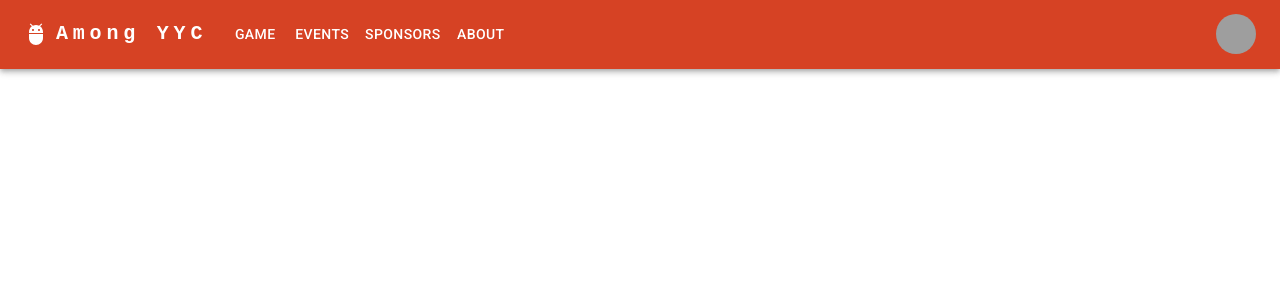
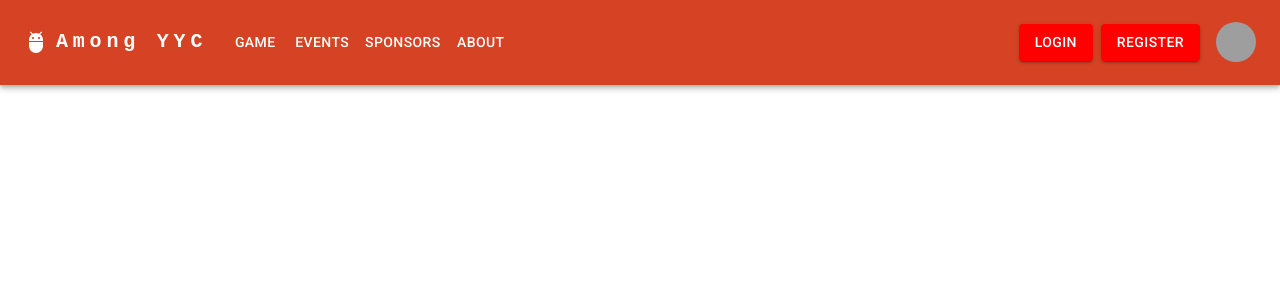
Before and after one commit to elgorhythm/amongYYC-client, a React (Create React App) app: page / in a window 1280 px wide. Shown: the top 300 px of the page. Built offline with nearby package versions, Linux system fonts and the light colour scheme; grey boxes are pictures that could not be loaded.

Commit message:
Created Navgation and paths for pages on the navBar

```diff
--- a/src/components/navbar/NavBar.jsx
+++ b/src/components/navbar/NavBar.jsx
@@ -12,11 +12,14 @@ import Button from "@mui/material/Button";
 import Tooltip from "@mui/material/Tooltip";
 import MenuItem from "@mui/material/MenuItem";
 import AdbIcon from "@mui/icons-material/Adb";
+import { bgcolor } from "@mui/system";
+import { useNavigate } from "react-router-dom";
 
 const pages = ["Game", "Events", "Sponsors", "About"];
 const settings = ["Profile", "Account", "Dashboard", "Logout"];
 
 const ResponsiveAppBar = () => {
+  let navigate = useNavigate();
   const [anchorElNav, setAnchorElNav] = React.useState(null);
   const [anchorElUser, setAnchorElUser] = React.useState(null);
 
@@ -35,11 +38,24 @@ const ResponsiveAppBar = () => {
     setAnchorElUser(null);
   };
   const appBarStyle = { backgroundColor: "#d64224" };
+  const logButChange=()=>{
+    let path = `/signin`;
+    navigate(path);
+  }
+  const RegButChange=()=>{
+    let path = `/signUp`;
+    navigate(path);
+  }
+
+  const handleAbdIcon=()=>{
+    let path=`/`
+    navigate(path)
+  }
   return (
     <AppBar position="static" style={appBarStyle}>
       <Container maxWidth="xl">
         <Toolbar disableGutters>
-          <AdbIcon sx={{ display: { xs: "none", md: "flex" }, mr: 1 }} />
+          <AdbIcon sx={{ display: { xs: "none", md: "flex" }, mr: 1 }} onClick={handleAbdIcon} />
           <Typography
             variant="h6"
             noWrap
@@ -124,7 +140,18 @@ const ResponsiveAppBar = () => {
               </Button>
             ))}
           </Box>
-
+          <Box p={2}>
+            <Button
+              sx={{ color: "inherit", bgcolor: "red", margin: 1 }}
+              variant="contained"
+              onClick={logButChange}
+            >
+              Login
+            </Button>
+            <Button variant="contained" sx={{ bgcolor: "red" }} onClick={RegButChange}>
+              Register
+            </Button>
+          </Box>
           <Box sx={{ flexGrow: 0 }}>
             <Tooltip title="Open settings">
               <IconButton onClick={handleOpenUserMenu} sx={{ p: 0 }}>
```
